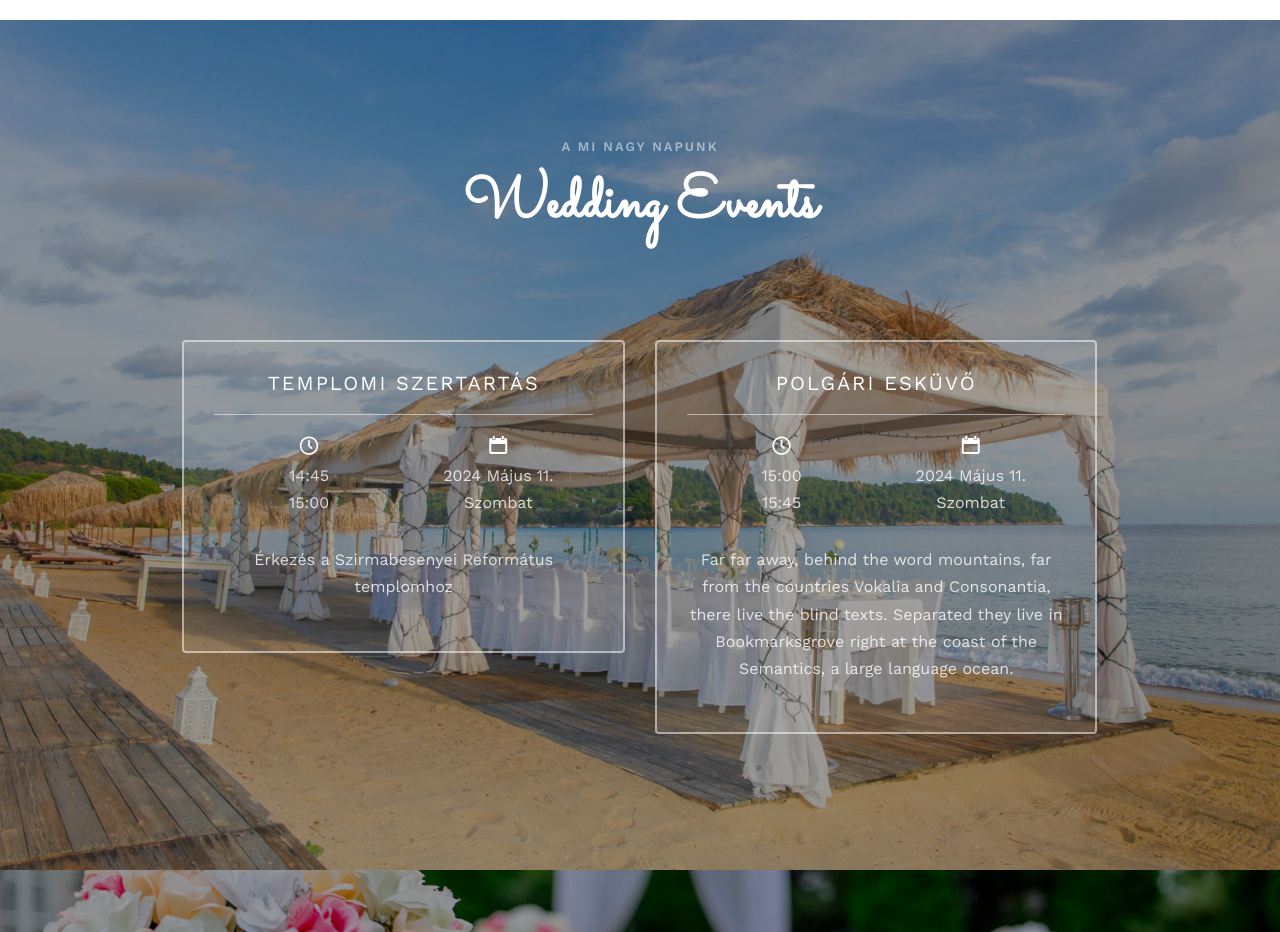
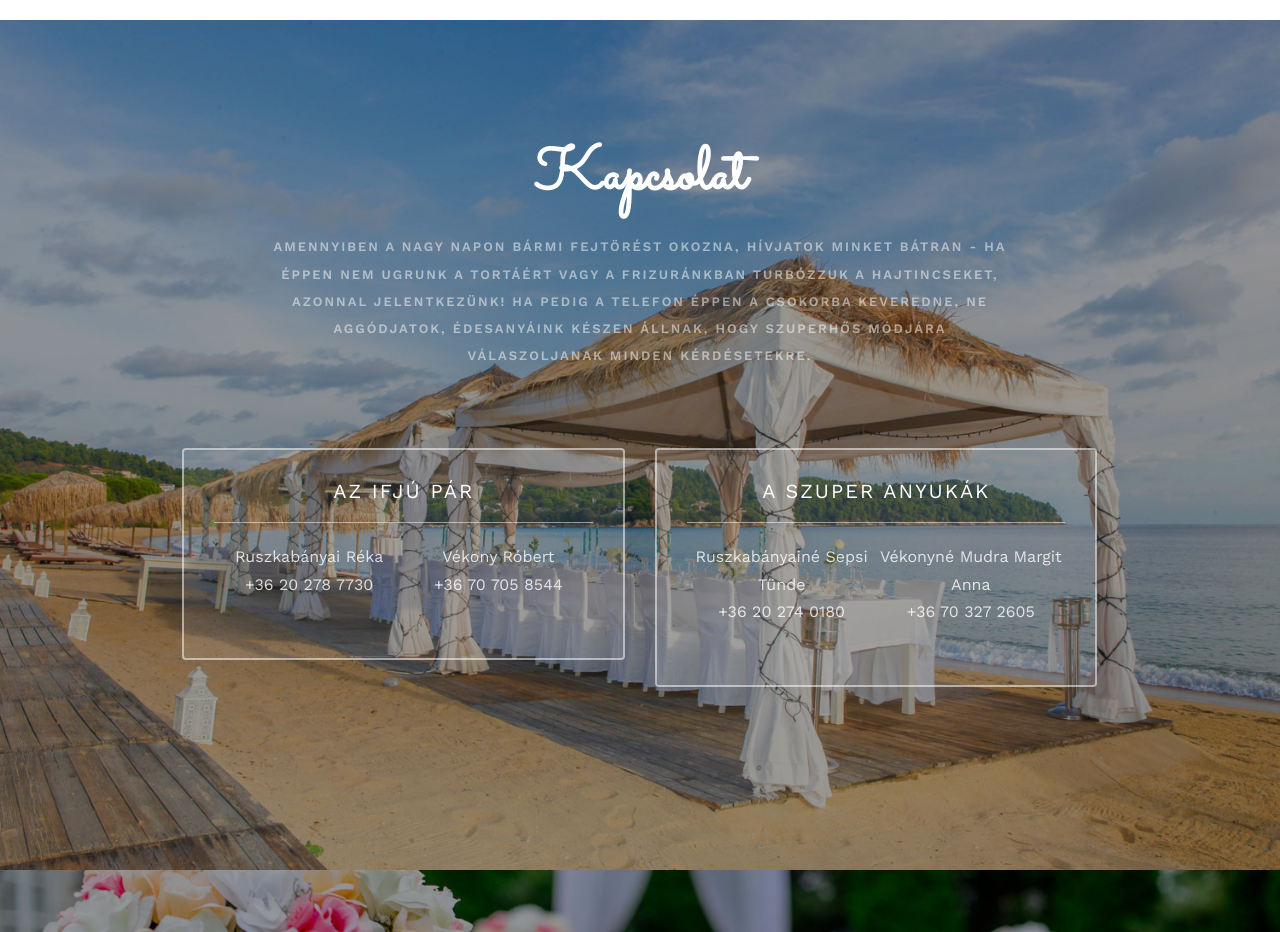
Before and after one commit to vrobert938/rekaesrobieskuvoje, a plain HTML site: page index.html in a window 1280 px wide. Shown: the part 3440-4372 px from the top of the page. Drawn offline with nearby package versions, Linux system fonts and the light colour scheme; files whose address does not match are found by name.

Commit message:
littlefix

```diff
--- a/index.html
+++ b/index.html
@@ -243,8 +243,9 @@
 		<div class="container">
 			<div class="row">
 				<div class="col-md-8 col-md-offset-2 text-center fh5co-heading animate-box">
-					<span>A Mi nagy napunk</span>
-					<h2>Wedding Events</h2>
+					<h2>Kapcsolat</h2>
+					<span>Amennyiben a nagy napon bármi fejtörést okozna, hívjatok minket bátran - ha éppen nem ugrunk a tortáért vagy a frizuránkban turbózzuk a hajtincseket, azonnal jelentkezünk! Ha pedig a telefon éppen a csokorba keveredne, ne aggódjatok, édesanyáink készen állnak, hogy szuperhős módjára válaszoljanak minden kérdésetekre.
+					</span>
 				</div>
 			</div>
 			<div class="row">
@@ -253,34 +254,34 @@
 						<div class="col-md-10 col-md-offset-1">
 							<div class="col-md-6 col-sm-6 text-center">
 								<div class="event-wrap animate-box">
-									<h3>Templomi szertartás</h3>
+									<h3>Az ifjú pár</h3>
 									<div class="event-col">
-										<i class="icon-clock"></i>
-										<span>14:45</span>
-										<span>15:00</span>
+										<!-- <i class="icon-clock"></i> -->
+										<span>Ruszkabányai Réka</span>
+										<span>+36 20 278 7730</span>
 									</div>
 									<div class="event-col">
-										<i class="icon-calendar"></i>
-										<span>2024 Május 11.</span>
-										<span>Szombat</span>
+										<!-- <i class="icon-calendar"></i> -->
+										<span>Vékony Róbert</span>
+										<span>+36 70 705 8544</span>
 									</div>
-									<p>Érkezés a Szirmabesenyei Református templomhoz</p>
+									<!-- <p>Érkezés a Szirmabesenyei Református templomhoz</p> -->
 								</div>
 							</div>
 							<div class="col-md-6 col-sm-6 text-center">
 								<div class="event-wrap animate-box">
-									<h3>Polgári esküvő</h3>
+									<h3>A szuper anyukák</h3>
 									<div class="event-col">
-										<i class="icon-clock"></i>
-										<span>15:00</span>
-										<span>15:45</span>
+										<!-- <i class="icon-clock"></i> -->
+										<span>Ruszkabányainé Sepsi Tünde</span>
+										<span>+36 20 274 0180</span>
 									</div>
 									<div class="event-col">
-										<i class="icon-calendar"></i>
-										<span>2024 Május 11.</span>
-										<span>Szombat</span>
+										<!-- <i class="icon-calendar"></i> -->
+										<span>Vékonyné Mudra Margit Anna</span>
+										<span>+36 70 327 2605</span>
 									</div>
-									<p>Far far away, behind the word mountains, far from the countries Vokalia and Consonantia, there live the blind texts. Separated they live in Bookmarksgrove right at the coast of the Semantics, a large language ocean.</p>
+									<!-- <p>Far far away, behind the word mountains, far from the countries Vokalia and Consonantia, there live the blind texts. Separated they live in Bookmarksgrove right at the coast of the Semantics, a large language ocean.</p> -->
 								</div>
 							</div>
 						</div>
```
